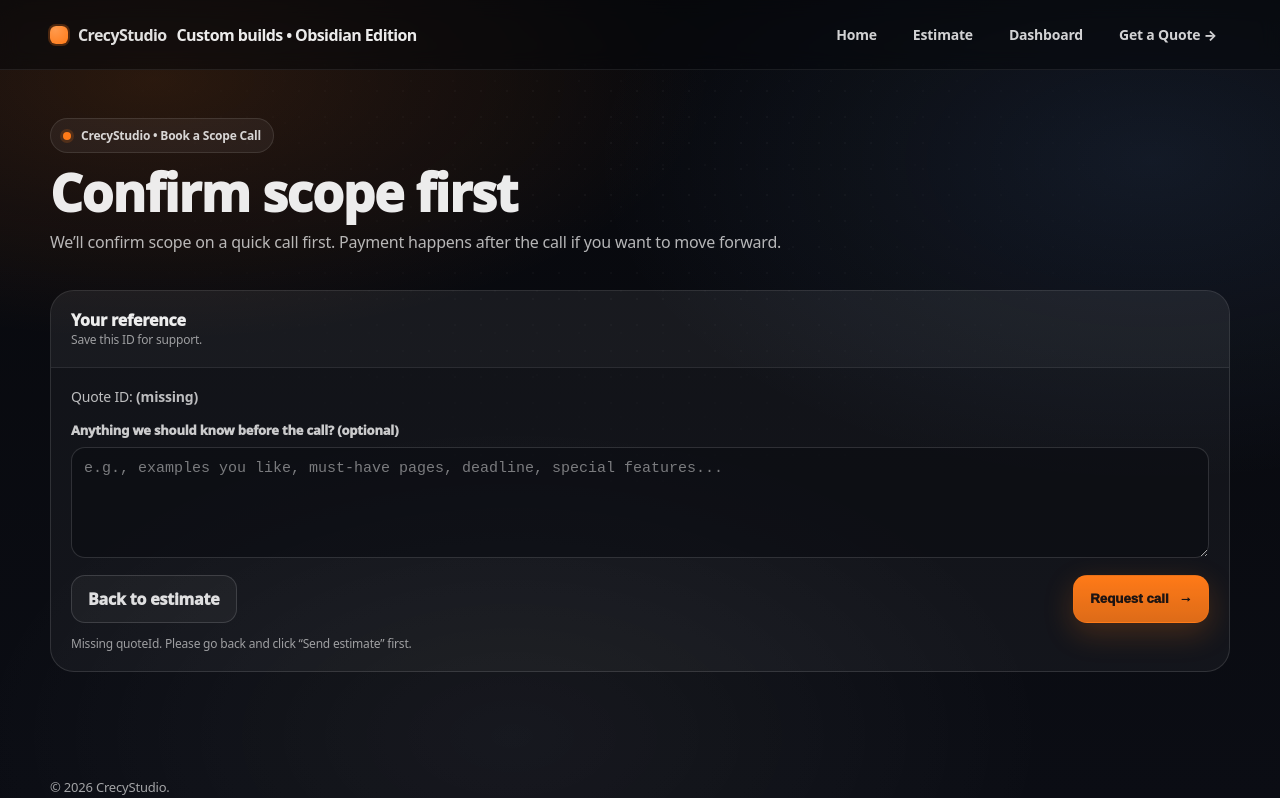
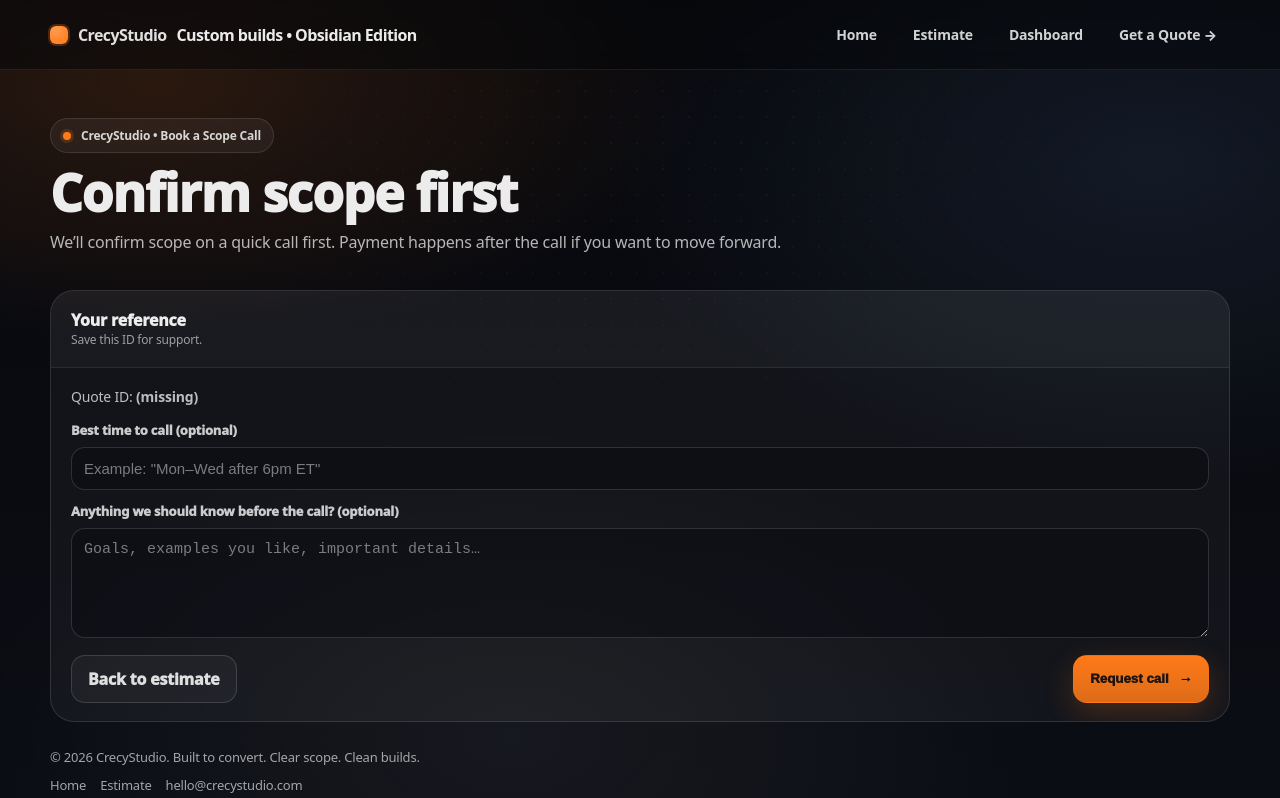
Before and after one commit to kkoly10/website-builder, a Next.js app: page /book in a window 1280 px wide. Shown: the top 798 px of the page. Built offline with nearby package versions, Linux system fonts and the light colour scheme.

Commit message:
Update BookClient.tsx

```diff
--- a/app/book/BookClient.tsx
+++ b/app/book/BookClient.tsx
@@ -1,58 +1,45 @@
-// app/book/BookClient.tsx
 "use client";
 
 import Link from "next/link";
-import { useEffect, useMemo, useState } from "react";
-
-const LAST_QUOTE_KEY = "crecystudio:lastQuoteId";
+import { useMemo, useState } from "react";
 
 export default function BookClient({ quoteId }: { quoteId: string }) {
-  const [effectiveQuoteId, setEffectiveQuoteId] = useState<string>(quoteId || "");
-  const [notes, setNotes] = useState<string>("");
-  const [status, setStatus] = useState<"idle" | "sending" | "sent" | "error">("idle");
-  const [errorMsg, setErrorMsg] = useState<string>("");
+  const [notes, setNotes] = useState("");
+  const [bestTime, setBestTime] = useState("");
+  const [state, setState] = useState<
+    | { status: "idle" }
+    | { status: "sending" }
+    | { status: "sent" }
+    | { status: "error"; message: string }
+  >({ status: "idle" });
 
-  // Fallback: if someone lands on /book without query, try last saved ID
-  useEffect(() => {
-    if (quoteId) {
-      setEffectiveQuoteId(quoteId);
-      try {
-        window.localStorage.setItem(LAST_QUOTE_KEY, quoteId);
-      } catch {}
+  const cleaned = useMemo(() => String(quoteId || "").trim(), [quoteId]);
+
+  async function requestCall() {
+    if (!cleaned) {
+      setState({ status: "error", message: "Missing quoteId. Please go back and click “Send estimate” first." });
       return;
     }
 
-    try {
-      const last = window.localStorage.getItem(LAST_QUOTE_KEY);
-      if (last) setEffectiveQuoteId(last);
-    } catch {}
-  }, [quoteId]);
+    setState({ status: "sending" });
 
-  const missing = useMemo(() => !effectiveQuoteId, [effectiveQuoteId]);
-
-  async function requestCall() {
-    setErrorMsg("");
-    if (!effectiveQuoteId) {
-      setStatus("error");
-      setErrorMsg('Missing quoteId. Please go back and click “Send estimate” first.');
-      return;
-    }
-
-    setStatus("sending");
     try {
       const res = await fetch("/api/request-call", {
         method: "POST",
         headers: { "Content-Type": "application/json" },
-        body: JSON.stringify({ quoteId: effectiveQuoteId, notes }),
+        body: JSON.stringify({
+          quoteId: cleaned,
+          notes,
+          bestTimeToCall: bestTime,
+        }),
       });
 
       const json = await res.json();
-      if (!res.ok) throw new Error(json?.error || "Failed to request call.");
+      if (!res.ok || !json?.ok) throw new Error(json?.error || "Could not request call.");
 
-      setStatus("sent");
+      setState({ status: "sent" });
     } catch (e: any) {
-      setStatus("error");
-      setErrorMsg(e?.message || "Failed to request call.");
+      setState({ status: "error", message: e?.message || "Failed to request call." });
     }
   }
 
@@ -80,50 +67,39 @@ export default function BookClient({ quoteId }: { quoteId: string }) {
 
         <div className="panelBody" style={{ display: "grid", gap: 12 }}>
           <div className="pDark">
-            Quote ID:{" "}
-            <strong>
-              {effectiveQuoteId ? <code>{effectiveQuoteId}</code> : "(missing)"}
-            </strong>
+            Quote ID: <strong>{cleaned || "(missing)"}</strong>
+          </div>
+
+          <div>
+            <div className="fieldLabel">Best time to call (optional)</div>
+            <input
+              className="input"
+              value={bestTime}
+              onChange={(e) => setBestTime(e.target.value)}
+              placeholder='Example: "Mon–Wed after 6pm ET"'
+            />
           </div>
 
           <div>
             <div className="fieldLabel">Anything we should know before the call? (optional)</div>
             <textarea
-              className="textarea"
-              rows={5}
+              className="input"
               value={notes}
               onChange={(e) => setNotes(e.target.value)}
-              placeholder="e.g., examples you like, must-have pages, deadline, special features..."
+              placeholder="Goals, examples you like, important details…"
+              style={{ minHeight: 110 }}
             />
           </div>
 
-          {status === "sent" && (
-            <div
-              style={{
-                border: "1px solid rgba(34,197,94,0.35)",
-                background: "rgba(34,197,94,0.08)",
-                borderRadius: 12,
-                padding: 12,
-                color: "rgba(255,255,255,0.92)",
-                fontWeight: 800,
-              }}
-            >
-              Request sent! We’ll reach out to schedule the scope call.
+          {state.status === "sent" && (
+            <div style={{ padding: 12, borderRadius: 12, background: "rgba(0,255,170,0.10)" }}>
+              <strong>Request sent!</strong> We’ll reach out to schedule the scope call.
             </div>
           )}
 
-          {status === "error" && (
-            <div
-              style={{
-                border: "1px solid rgba(255,0,0,0.35)",
-                background: "rgba(255,0,0,0.08)",
-                borderRadius: 12,
-                padding: 12,
-                color: "rgba(255,255,255,0.92)",
-                fontWeight: 700,
-              }}
-            >
-              {errorMsg || "Something went wrong."}
+          {state.status === "error" && (
+            <div style={{ padding: 12, borderRadius: 12, background: "rgba(255,0,0,0.12)" }}>
+              {state.message}
             </div>
           )}
 
@@ -133,24 +109,26 @@ export default function BookClient({ quoteId }: { quoteId: string }) {
             </Link>
 
             <button
-              type="button"
               className="btn btnPrimary"
               onClick={requestCall}
-              disabled={status === "sending" || missing}
-              title={missing ? 'Missing quoteId. Go back and click “Send estimate”.' : ""}
+              disabled={state.status === "sending" || state.status === "sent"}
+              style={{ opacity: state.status === "sending" ? 0.8 : 1 }}
             >
-              {status === "sending" ? "Requesting..." : "Request call"}{" "}
+              {state.status === "sending" ? "Requesting…" : "Request call"}{" "}
               <span className="btnArrow">→</span>
             </button>
           </div>
-
-          {missing && (
-            <div className="smallNote">
-              Missing quoteId. Please go back and click “Send estimate” first.
-            </div>
-          )}
         </div>
       </section>
+
+      <div className="footer">
+        © {new Date().getFullYear()} CrecyStudio. Built to convert. Clear scope. Clean builds.
+        <div className="footerLinks">
+          <Link href="/">Home</Link>
+          <Link href="/estimate">Estimate</Link>
+          <a href="mailto:hello@crecystudio.com">hello@crecystudio.com</a>
+        </div>
+      </div>
     </main>
   );
 }
```
